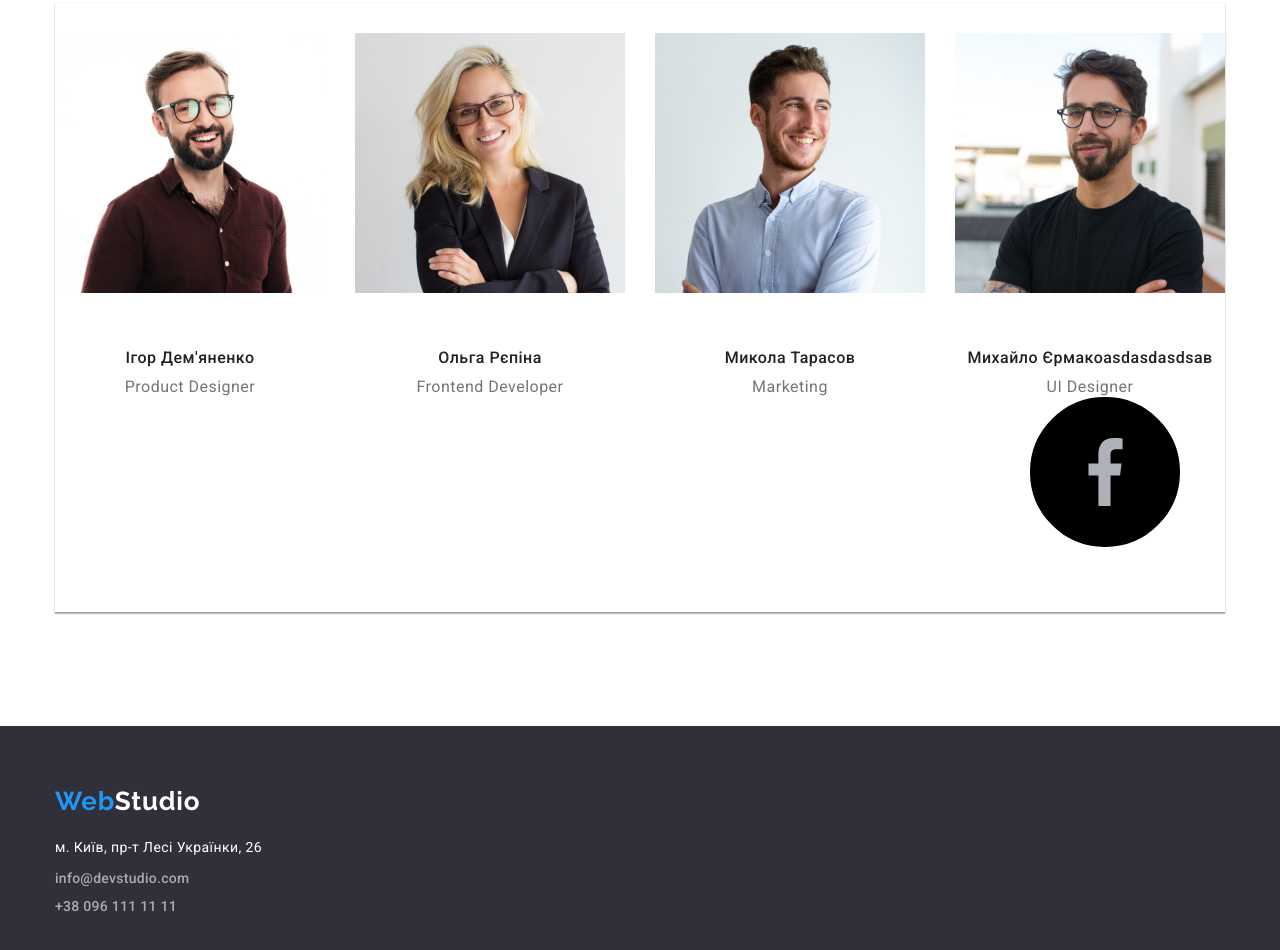
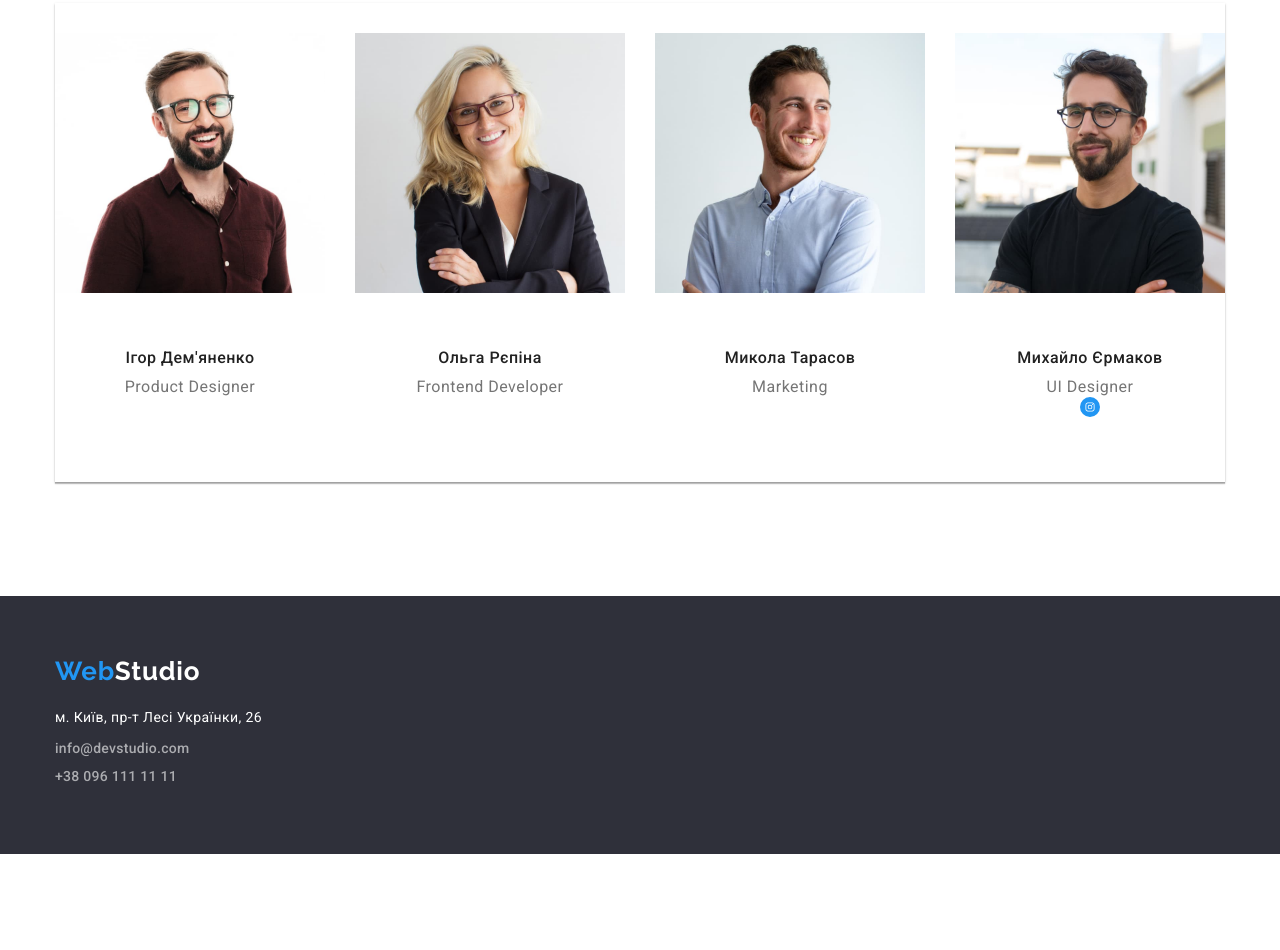
Before and after one commit to PavloHolotyuk/goit-markup-hw-05, a plain HTML site: page index.html in a window 1280 px wide. Shown: the part 1724-2674 px from the top of the page. After the commit the page ends 2578 px from the top, so only its background shows below. Drawn offline with nearby package versions, Linux system fonts and the light colour scheme.

Commit message:
Update index.html

```diff
--- a/index.html
+++ b/index.html
@@ -126,13 +126,17 @@
                         <li class="item">
                             <img class="images" src="./images/people4.jpg" alt="Фото працівника4" width="270">
                             <div class="ourteam-main">
-                                <h3 class="futures-title">Михайло Єрмакоasdasdasdsaв</h3>
+                                <h3 class="futures-title">Михайло Єрмаков</h3>
                                 <p class="futures-text">UI Designer</p>
-                            <svg class="ourteam-main-icon">
-                                <use href="./images/symbol-defs.svg#icon-facebook""></use>
-                            </svg>
-                            </div>
-                            </li>
+                                <ul class="our-team-list">
+                                    <li class="our-team-item">
+                                        <a href="" class="our-team-link">
+                                            <svg class="our-team-contact-image" width="20" height="20">
+                                                <use href="./images/symbol-defs.svg#icon-instagram"></use>
+                                            </svg>
+                                        </a>
+                                    </li>
+                                </ul>
                     </ul>
                     </div>
                 </section>
```
